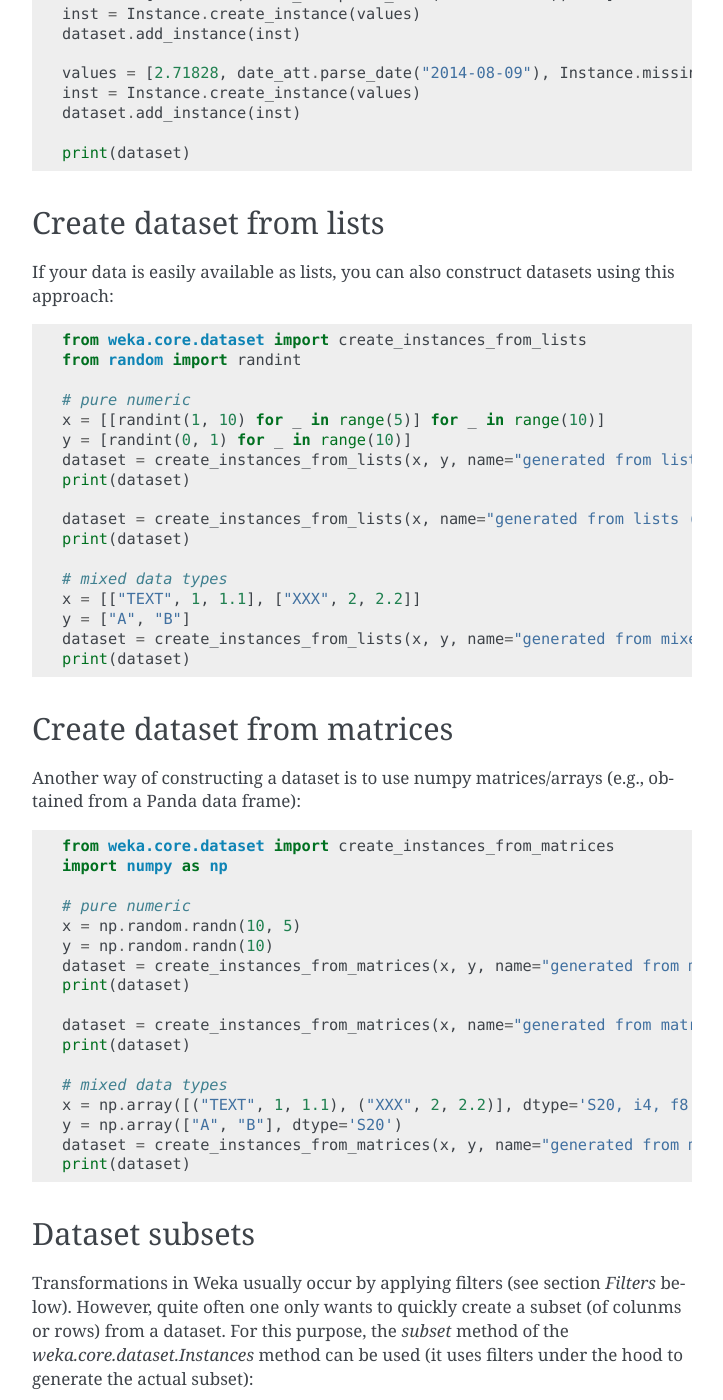
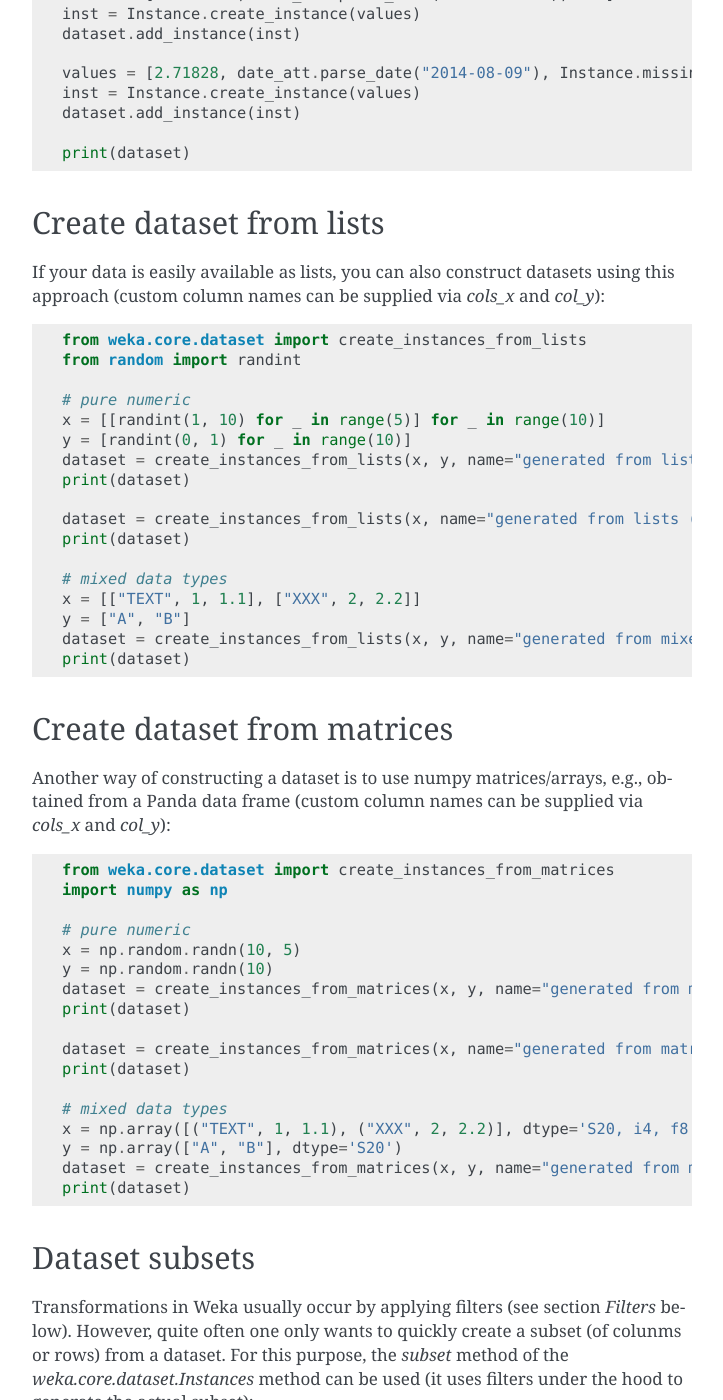
Before and after one commit to fracpete/python-weka-wrapper3, a Sphinx documentation site: the page built from doc/source/examples.rst, in a window 1280 px wide and 1400 px high, scrolled down 2594 px. Shown: the whole window, without its empty margins (388-1111 px from the left). Built offline with Sphinx 7.4.7, drawn with Linux system fonts in a browser that asks for light colours; pages that are not in the unit, such as notebooks, are missing from menus.

Commit message:
extended examples for creating datasets from lists/matrices with supplying custom column names

```diff
--- a/doc/source/examples.rst
+++ b/doc/source/examples.rst
@@ -151,7 +151,7 @@
 Create dataset from lists
 -------------------------
 
-If your data is easily available as lists, you can also construct datasets using this approach:
+If your data is easily available as lists, you can also construct datasets using this approach (custom column names can be supplied via `cols_x` and `col_y`):
 
 .. code-block:: python
 
@@ -170,14 +170,14 @@
    # mixed data types
    x = [["TEXT", 1, 1.1], ["XXX", 2, 2.2]]
    y = ["A", "B"]
-   dataset = create_instances_from_lists(x, y, name="generated from mixed lists")
+   dataset = create_instances_from_lists(x, y, name="generated from mixed lists", cols_x=["text", "integer", "float"], col_y="class")
    print(dataset)
 
 
 Create dataset from matrices
 ----------------------------
 
-Another way of constructing a dataset is to use numpy matrices/arrays (e.g., obtained from a Panda data frame):
+Another way of constructing a dataset is to use numpy matrices/arrays, e.g., obtained from a Panda data frame (custom column names can be supplied via `cols_x` and `col_y`):
 
 .. code-block:: python
 
@@ -196,7 +196,7 @@
    # mixed data types
    x = np.array([("TEXT", 1, 1.1), ("XXX", 2, 2.2)], dtype='S20, i4, f8')
    y = np.array(["A", "B"], dtype='S20')
-   dataset = create_instances_from_matrices(x, y, name="generated from mixed matrices")
+   dataset = create_instances_from_matrices(x, y, name="generated from mixed matrices", cols_x=["text", "integer", "float"], col_y="class")
    print(dataset)
 
 
```
